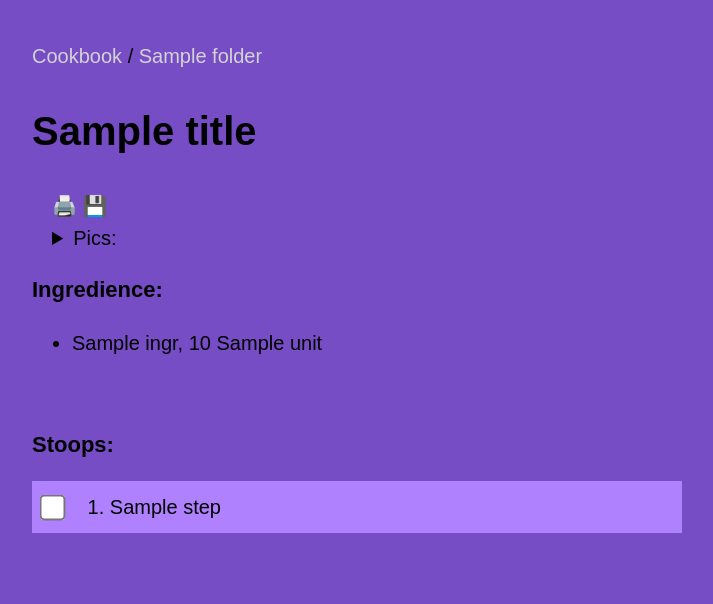
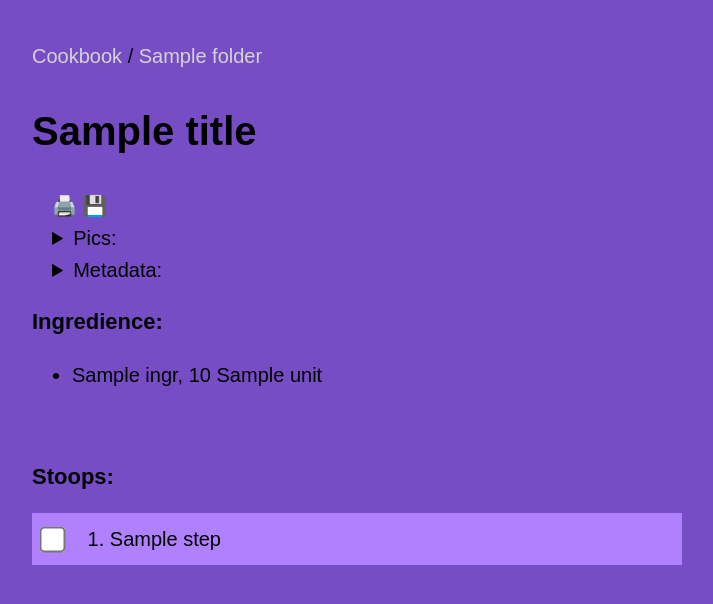
Before and after one commit to gardenrobot/cookbook, a Flask app: template templates/recipe.html in a window 1280 px wide. Shown: the top 604 px of the page, without its empty margins (283-996 px from the left). Run offline with Flask 3, Linux system fonts and the light colour scheme; the template is opened without the code that fills it: most values are stand-ins (such as "Sample title", 1, 10 or a date in 2020).

Commit message:
display recipe metadata

```diff
--- a/static/printable.css
+++ b/static/printable.css
@@ -14,6 +14,6 @@ body {
 
 
 /* things to hide */
-.stepinput, .cooklang_link, .images, .tree, .links {
+.stepinput, .cooklang_link, .images, .metadata, .tree, .links {
     display: none;
 }
--- a/static/styles.css
+++ b/static/styles.css
@@ -83,7 +83,7 @@ h2 {
     width: 300px;
 }
 
-.images {
+.images, .metadata {
     padding-left: 20px;
 }
 
--- a/templates/recipe.html
+++ b/templates/recipe.html
@@ -25,8 +25,18 @@
     {% if image %}
     <div class=images>
         <details id=recipe-img-tab>
-              <summary>Pics:</summary>
-              <span><img class=recipe-img data-src="/cookbook/{{image}}"/></span>
+            <summary>Pics:</summary>
+            <span><img class=recipe-img data-src="/cookbook/{{image}}"/></span>
+        </details>
+    </div>
+    {% endif %}
+    {% if metadata %}
+    <div class=metadata>
+        <details>
+            <summary>Metadata:</summary>
+            {% for md in metadata %}
+                <div>{{md}}: {{metadata[md]}}</div>
+            {% endfor %}
         </details>
     </div>
     {% endif %}
```
